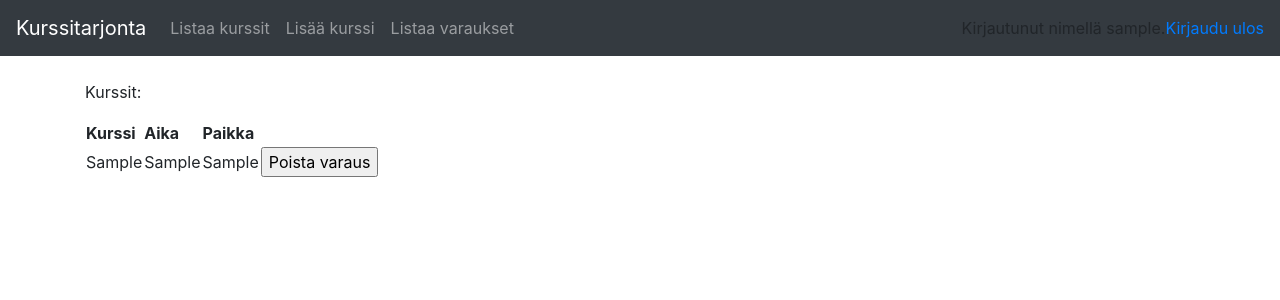
After one commit to robertrantanen/Kurssitarjonta-ja-kurssipaikan-varaus, a Flask app: page /varaukset in a window 1280 px wide. The commit adds this page. Shown: the top 300 px of the page. Run offline with Flask 2, Linux system fonts and the light colour scheme; a user stored in the database is signed in; tables that the repository leaves empty hold one stand-in row (values such as "Sample post"); some libraries are stand-ins or nearby versions.

Commit message:
varaukset omaan kansioon

```diff
--- a/application/__init__.py
+++ b/application/__init__.py
@@ -22,6 +22,7 @@ from application.auth import models
 from application.auth import views
 
 from application.varaus import models
+from application.varaus import views
 
 from application.auth.models import User
 from os import urandom
--- a/application/kurssit/views.py
+++ b/application/kurssit/views.py
@@ -50,8 +50,3 @@ def kurssit_delete(kurssi_id):
     db.session().commit()
 
     return redirect(url_for("kurssit_index"))
-
-@app.route('/kurssit/varaukset')
-@login_required
-def kurssit_varaukset():
-    return render_template("kurssit/varaukset.html", kurssit=Kurssi.loyda_kayttajan_kurssit())
--- a/application/templates/layout.html
+++ b/application/templates/layout.html
@@ -24,7 +24,9 @@
           <a class="nav-link" href="{{ url_for('kurssit_form') }} ">Lisää kurssi</a>
         </li>
         <li class="nav-item">
-          <a class="nav-link" href="{{ url_for('kurssit_varaukset') }} ">Listaa varaukset</a>
+          {% if current_user.is_authenticated %}
+          <a class="nav-link" href="{{ url_for('varaus_index') }} ">Listaa varaukset</a>
+          {% endif %}
         </li>
       </ul>
       <div class="form-inline mt-2 mt-md-0">
--- /dev/null
+++ b/application/templates/varaus/list.html
@@ -0,0 +1,28 @@
+{% extends "layout.html" %}
+
+{% block body %}
+<table>
+  <tr>
+    <p>
+      Kurssit:
+    </p>
+  </tr>
+  <tr>
+    <th>Kurssi</th>
+    <th>Aika</th>
+    <th>Paikka</th>
+  </tr>
+  {% for kurssi in kurssit %}
+  <tr>
+    <td>{{ kurssi.nimi }}</td>
+    <td>{{ kurssi.aika }}</td>
+    <td>{{ kurssi.paikka }}</td>
+    <td>
+      <form method="POST" action="{{ url_for('varaus_delete', kurssi_id=kurssi.id)}}">
+        <input type="submit" value="Poista varaus" />
+      </form>
+    </td>
+  </tr>
+  {% endfor %}
+</table>
+{% endblock %}
--- a/application/varaus/models.py
+++ b/application/varaus/models.py
@@ -16,7 +16,19 @@ class Varaus(Base):
     account = relationship('User', backref=db.backref('account'))
     kurssi = relationship('Kurssi', backref=db.backref('kurssi'))
 
-    #def __init__(self):
+
+    @staticmethod
+    def loyda_kayttajan_kurssit():
+        stmt = text("SELECT * FROM Kurssi"
+                     " LEFT JOIN Varaus ON Varaus.kurssi_id = Kurssi.id"
+                     " WHERE (Varaus.account_id = :id)").params(id=current_user.id)
+        res = db.engine.execute(stmt)
+
+        #response = []
+        #for row in res:
+        #    response.append({"nimi":row[0], "aika":row[1], "paikka":row[2]}, "id":row[3])
+
+        return res
 
 
     @staticmethod
--- /dev/null
+++ b/application/varaus/views.py
@@ -0,0 +1,21 @@
+from application import app, db
+from flask import redirect, render_template, request, url_for
+from flask_login import login_required, current_user
+from application.varaus.models import Varaus
+from application.kurssit.models import Kurssi
+from application.auth.models import User
+
+@app.route("/varaukset", methods=["GET"])
+@login_required
+def varaus_index():
+    return render_template("varaus/list.html", kurssit = Varaus.loyda_kayttajan_kurssit())
+
+@app.route("/varaukset/delete/<kurssi_id>/", methods=["POST"])
+@login_required
+def varaus_delete(kurssi_id):
+    v = Varaus.query.filter_by(account_id=current_user.id, kurssi_id=kurssi_id)
+
+    db.session().delete(v)
+    db.session().commit()
+
+    return redirect(url_for("varaus_index"))
```
Also changed, not shown: application/kurssit/models.py (+0 -13 lines), application/templates/kurssit/varaukset.html (deleted, +0 -23 lines).
